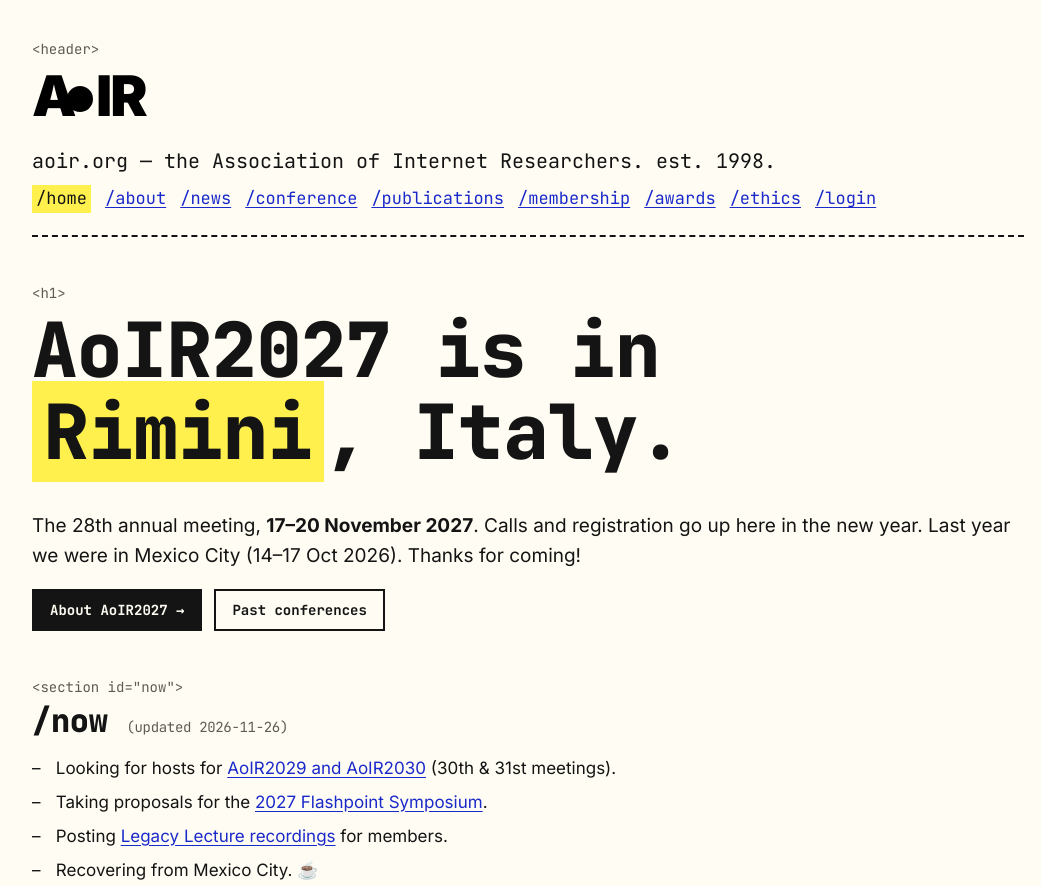
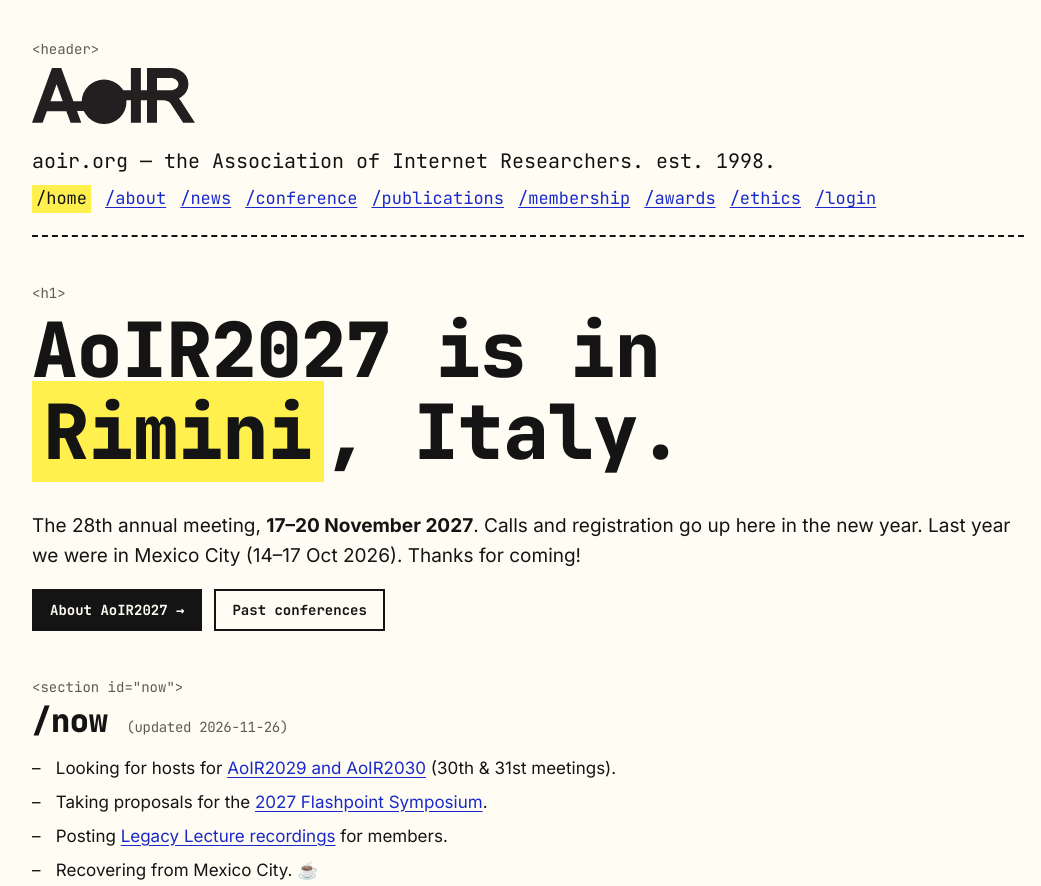
Before and after one commit to evjohnston/aoir-web-mockups, a plain HTML site: page flat/index.html in a window 1280 px wide. Shown: the top 886 px of the page, without its empty margins (112-1153 px from the left). Drawn offline with Linux system fonts and the light colour scheme.

Commit message:
Use the real AoIR logo in all mockups

```diff
--- a/classic/style.css
+++ b/classic/style.css
@@ -47,7 +47,7 @@ p { margin: 0 0 .9em; }
   padding: 0 10px;
 }
 .menubar .logo { display: flex; align-items: center; padding: 0 12px 0 4px; text-decoration: none; }
-.menubar .logo svg { height: 17px; width: auto; }
+.menubar .logo img { height: 17px; width: auto; }
 .menubar .menus { display: flex; overflow-x: auto; scrollbar-width: none; flex: 1; }
 .menubar .menus::-webkit-scrollbar { display: none; }
 .menubar a.m { padding: 0 11px; text-decoration: none; white-space: nowrap; }
--- a/flat/site.js
+++ b/flat/site.js
@@ -1,12 +1,7 @@
 /* Shared chrome for the Flat mockup: plain header and footer, no picker. */
 (function () {
   var page = document.body.getAttribute("data-page") || "home";
-  var LOGO =
-    '<svg viewBox="0 0 132 56" role="img" aria-label="AoIR">' +
-    '<text x="0" y="48" font-family="Inter, Arial Black, sans-serif" font-weight="900" font-size="56" letter-spacing="-3">A</text>' +
-    '<circle cx="48" cy="31" r="13"/>' +
-    '<text x="64" y="48" font-family="Inter, Arial Black, sans-serif" font-weight="900" font-size="56" letter-spacing="-2">IR</text>' +
-    "</svg>";
+  var LOGO = '<img src="../assets/aoir-mark.svg" alt="AoIR">';
   var NAV = [
     ["home", "index.html", "/home"], ["about", "about.html", "/about"], ["news", "news.html", "/news"],
     ["conference", "conference.html", "/conference"], ["publications", "publications.html", "/publications"],
--- a/flat/style.css
+++ b/flat/style.css
@@ -115,7 +115,7 @@ p { margin: 0 0 1em; }
 .site-head .win-body { display: flex; flex-wrap: wrap; align-items: center; gap: 14px 26px; padding: 16px 20px; }
 .logo { display: inline-flex; align-items: center; text-decoration: none; color: var(--ink); }
 .logo:hover { background: none; }
-.logo svg { height: 38px; width: auto; }
+.logo img { height: 38px; width: auto; }
 .site-head .tagline { font: 14px/1.3 var(--mono); flex: 1; min-width: 220px; }
 .site-nav { display: flex; flex-wrap: wrap; gap: 4px 14px; font: 15px/1.6 var(--mono); width: 100%; border-top: 2px dashed var(--line); padding-top: 10px; }
 .site-nav a[aria-current="page"] { background: var(--hl); color: var(--ink); text-decoration: none; padding: 0 4px; }
@@ -241,7 +241,7 @@ aside.win.sticky-note { background: #fff; }
 @media (max-width: 900px) { .pair { grid-template-columns: 1fr; } .desk { padding: 24px 16px 40px; } }
 /* header + footer */
 .flat-head .tag-l, .flat-foot .tag-l { font: 14px var(--mono); color: var(--muted); display: block; margin-bottom: 10px; }
-.flat-head .logo svg { height: 56px; }
+.flat-head .logo img { height: 56px; }
 .flat-head .tagline { font: 20px/1.4 var(--mono); margin: 16px 0 10px; }
 .flat-head .site-nav { border: 0; padding: 0; font-size: 17px; gap: 4px 14px; }
 .flat-head { border-bottom: 2px dashed var(--ink); padding-bottom: 22px; }
--- a/neon/style.css
+++ b/neon/style.css
@@ -59,7 +59,7 @@ p { margin: 0 0 .8em; }
 .mast .logo-blk { display: grid; place-items: center; padding: 16px; }
 .mast .logo-blk a { background: var(--white); padding: 8px 10px; display: block; border: 2px solid var(--ink); }
 .mast .logo-blk a:hover { background: var(--white); }
-.mast .logo-blk svg { height: 44px; width: auto; display: block; }
+.mast .logo-blk img { height: 44px; width: auto; display: block; }
 .mast .title { padding: 16px 22px; }
 .mast .title .name { font: 400 clamp(32px, 5vw, 58px)/.92 var(--head); text-transform: uppercase; display: block; color: var(--ink); text-decoration: none; }
 .mast .title .name:hover { background: none; }
--- a/windowed/style.css
+++ b/windowed/style.css
@@ -115,7 +115,7 @@ p { margin: 0 0 1em; }
 .site-head .win-body { display: flex; flex-wrap: wrap; align-items: center; gap: 14px 26px; padding: 16px 20px; }
 .logo { display: inline-flex; align-items: center; text-decoration: none; color: var(--ink); }
 .logo:hover { background: none; }
-.logo svg { height: 38px; width: auto; }
+.logo img { height: 38px; width: auto; }
 .site-head .tagline { font: 14px/1.3 var(--mono); flex: 1; min-width: 220px; }
 .site-nav { display: flex; flex-wrap: wrap; gap: 4px 14px; font: 15px/1.6 var(--mono); width: 100%; border-top: 2px dashed var(--line); padding-top: 10px; }
 .site-nav a[aria-current="page"] { background: var(--hl); color: var(--ink); text-decoration: none; padding: 0 4px; }
```
Also changed, not shown: classic/site.js (+1 -6 lines), neon/site.js (+1 -6 lines), windowed/site.js (+1 -6 lines), assets/aoir-lockup.svg (added), assets/aoir-mark.svg (added).
